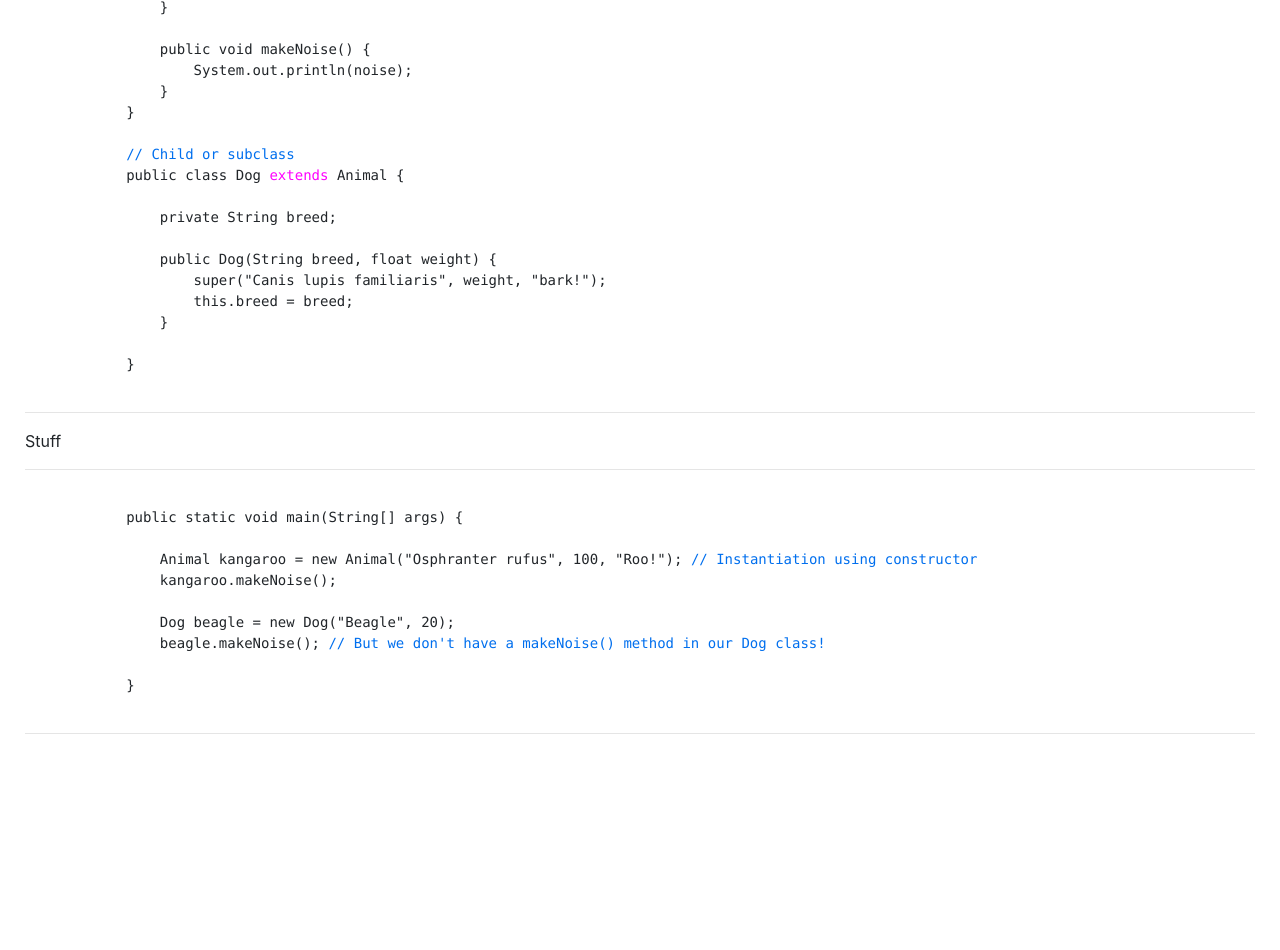
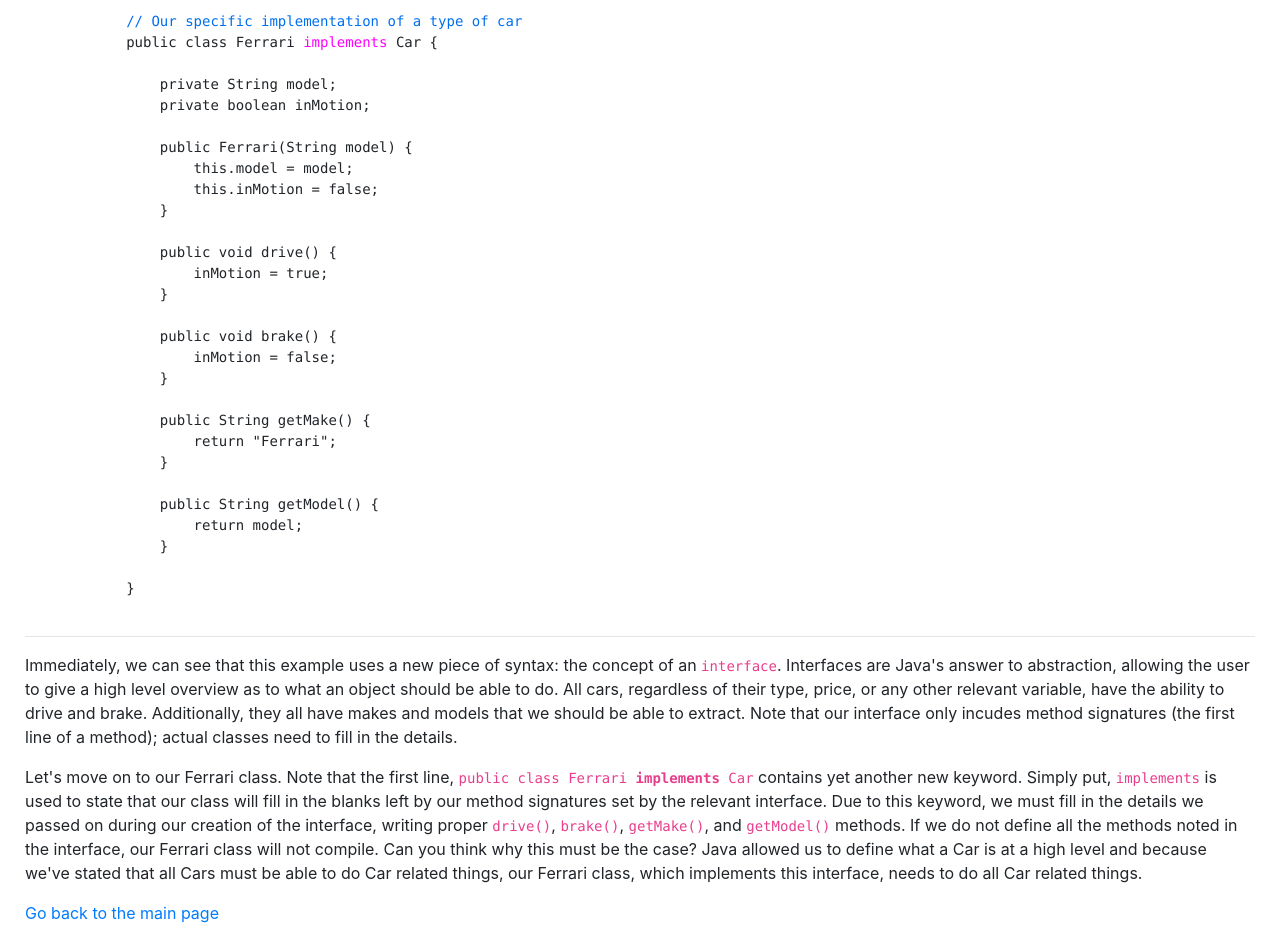
Before and after one commit to cdkini/CS50W, a plain HTML site: page project0/components/abstraction.html in a window 1280 px wide. Shown: the part 382-1332 px from the top of the page. Before the commit the page ends 1141 px from the top, so only its background shows below. Drawn offline with nearby package versions, Linux system fonts and the light colour scheme.

Commit message:
Finished abstraction.html

```diff
--- a/project0/components/abstraction.html
+++ b/project0/components/abstraction.html
@@ -15,60 +15,70 @@
     <body>
         <h1>Abstraction</h1>
         <p>
-
+            Abstraction is the idea of templating or defining the details of an object without delving into the
+            specifics regarding implementation. For all intents and purposes, abstraction is creating a blueprint
+            and allowing the user to fill in the specifics as he/she deems fit. Let's take a look at this idea
+            by modeling Cars and Ferraris:
         </p>
         <hr>
         <pre><code>
-            <span class="code-comment">// Parent or superclass</span>
-            public class Animal {
+            <span class="code-comment">// Our template of what a car should do</span>
+            public <span class="code-highlight">interface</span> Car {
 
-                private String scientificName;
-                private float weight;
-                private String noise;
+                void drive();
+                void brake();
+                String getMake();
+                String getModel();
 
+            }
 
-                public Animal(String scientificName, float weight, String noise) {
-                    this.classification = scientificName;
-                    this.weight = weight;
-                    this.noise = noise;
+            <span class="code-comment">// Our specific implementation of a type of car</span>
+            public class Ferrari <span class="code-highlight">implements</span> Car {
+
+                private String model;
+                private boolean inMotion;
+
+                public Ferrari(String model) {
+                    this.model = model;
+                    this.inMotion = false;
                 }
 
-                public void makeNoise() {
-                    System.out.println(noise);
+                public void drive() {
+                    inMotion = true;
                 }
-            }
 
-            <span class="code-comment">// Child or subclass</span>
-            public class Dog <span class="code-highlight">extends</span> Animal {
+                public void brake() {
+                    inMotion = false;
+                }
 
-                private String breed;
+                public String getMake() {
+                    return "Ferrari";
+                }
 
-                public Dog(String breed, float weight) {
-                    super("Canis lupis familiaris", weight, "bark!");
-                    this.breed = breed;
+                public String getModel() {
+                    return model;
                 }
 
             }
         </code></pre>
         <hr>
         <p>
-            Stuff
+            Immediately, we can see that this example uses a new piece of syntax: the concept of an <code>interface</code>.
+            Interfaces are Java's answer to abstraction, allowing the user to give a high level overview as to what an
+            object should be able to do. All cars, regardless of their type, price, or any other relevant variable, have the
+            ability to drive and brake. Additionally, they all have makes and models that we should be able to extract. Note that
+            our interface only incudes method signatures (the first line of a method); actual classes need to fill in the details.
         </p>
-        <hr>
-        <pre><code>
-            public static void main(String[] args) {
-
-                Animal kangaroo = new Animal("Osphranter rufus", 100, "Roo!"); <span class="code-comment">// Instantiation using constructor</span>
-                kangaroo.makeNoise();
-
-                Dog beagle = new Dog("Beagle", 20);
-                beagle.makeNoise(); <span class="code-comment">// But we don't have a makeNoise() method in our Dog class!</span>
-
-            }
-        </code></pre>
-        <hr>
-        <p>
-
+        <p></code>
+            Let's move on to our Ferrari class. Note that the first line, <code>public class Ferrari <b>implements</b> Car</code>
+            contains yet another new keyword. Simply put, <code>implements</code> is used to state that our class will fill in the blanks
+            left by our method signatures set by the relevant interface. Due to this keyword, we must fill in the details we passed on
+            during our creation of the interface, writing proper <code>drive()</code>, <code>brake()</code>, <code>getMake()</code>, and
+            <code>getModel()</code> methods. If we do not define all the methods noted in the interface, our Ferrari class will
+            not compile. Can you think why this must be the case? Java allowed us to define what a Car is at a high level and because
+            we've stated that all Cars must be able to do Car related things, our Ferrari class, which implements this interface, needs to
+            do all Car related things.
         </p>
+        <a href="../index.html">Go back to the main page</a>
     </body>
 </html>
```
